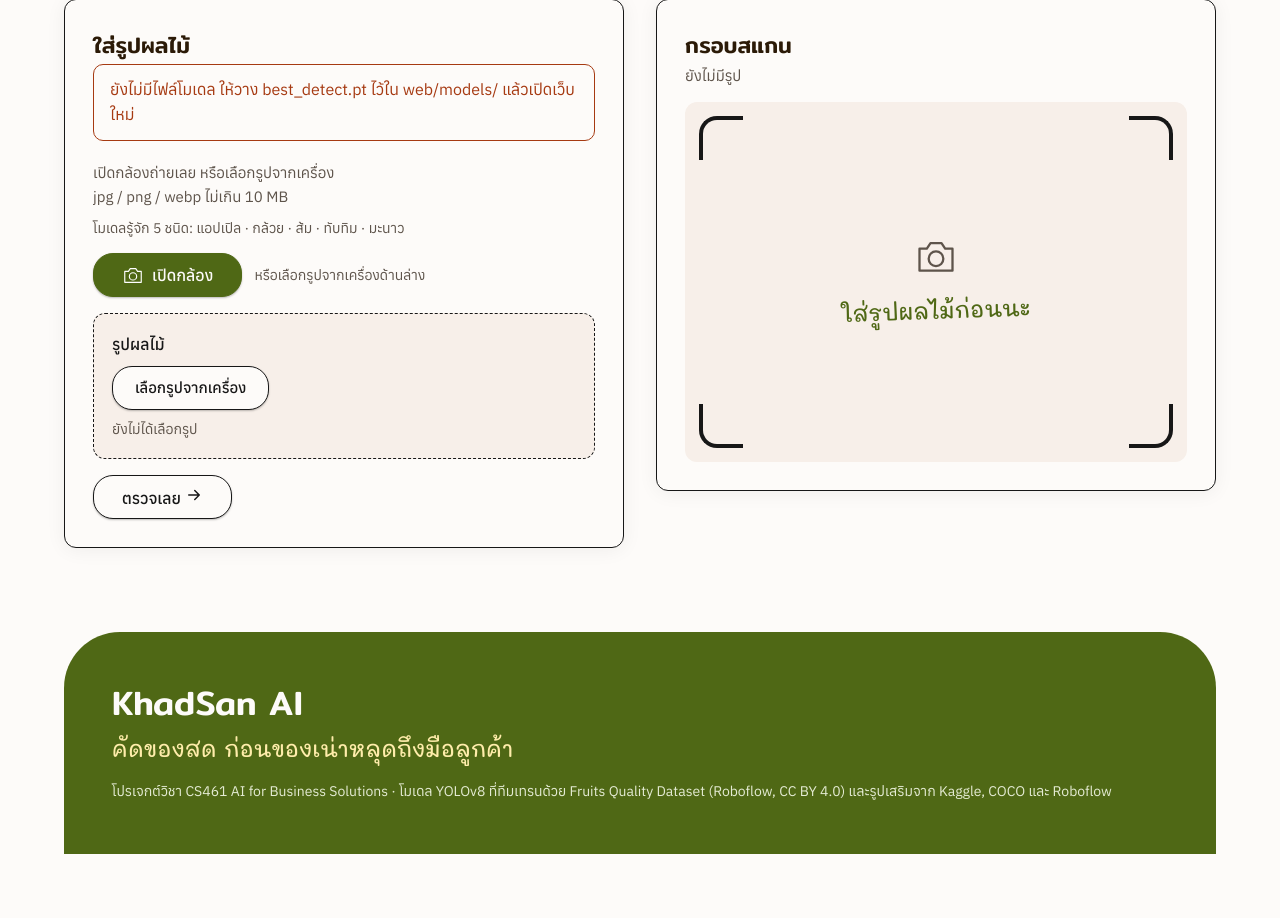
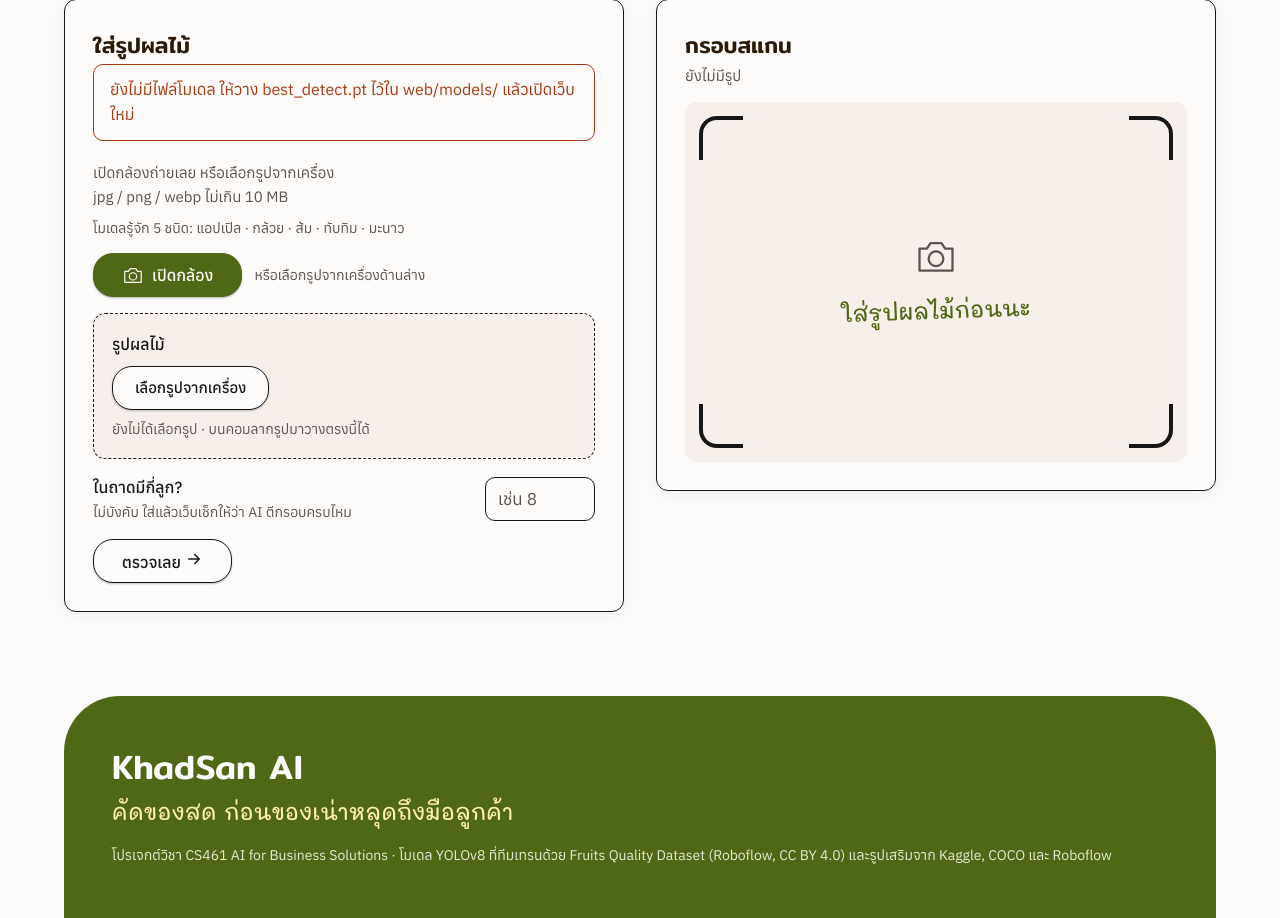
Before and after one commit to srirat-intalai/khadsan-ai, a Flask app: page / in a window 1280 px wide. Shown: the part 905-1823 px from the top of the page. Before the commit the page ends 1759 px from the top, so only its background shows below. Run offline with Flask 3, Linux system fonts and the light colour scheme.

Commit message:
final update

```diff
--- a/web/app.py
+++ b/web/app.py
@@ -21,6 +21,7 @@ CONF_MIN = 0.40         # มั่นใจต่ำกว่านี้ไม
 LOW_CONF = 60           # มั่นใจต่ำกว่านี้ (%) = "ให้คนดู"
 HIGH_CONF = 85          # ว่าสดต้องมั่นใจตั้งแต่นี้ (%) ไม่ถึง = "ให้คนดู"
 MAX_FRUITS = 30         # โชว์รายการไม่เกินกี่ลูก
+MAX_COUNT = 300         # ช่อง "ในถาดมีกี่ลูก" รับได้ไม่เกินนี้
 SAME_FRUIT = 0.5        # กรอบทับกันเกินครึ่ง = ลูกเดียวกัน
 
 # ชื่อไทยของผลไม้ 5 ชนิด
@@ -38,7 +39,7 @@ if os.path.exists(CLASS_FILE):
 # สีกรอบ ต้องตรงกับสีใน static/style.css
 COLOR_GOOD = (79, 104, 21)      # เขียวมะกอก = สด
 COLOR_BAD = (166, 58, 18)       # สีอิฐ = เน่า
-COLOR_UNSURE = (94, 84, 75)     # หมึกจาง = ให้คนดู
+COLOR_UNSURE = (138, 97, 0)     # เหลืองอำพัน = ให้คนดู (มีงานต้องทำ ไม่ใช้สีเทา)
 COLOR_PAPER = (253, 251, 249)   # สีครีม ขอบกรอบและตัวเลข
 
 
@@ -70,6 +71,7 @@ app.config["MAX_CONTENT_LENGTH"] = MAX_MB * 1024 * 1024   # ใหญ่กว
 app.jinja_env.globals["icons"] = ICONS
 app.jinja_env.globals["thai_names"] = list(THAI_NAMES.values())
 app.jinja_env.globals["max_mb"] = MAX_MB
+app.jinja_env.globals["max_count"] = MAX_COUNT
 app.jinja_env.globals["img_size"] = IMG_SIZE
 app.jinja_env.globals["model_ready"] = os.path.exists(MODEL_FILE)   # ใส่ไฟล์โมเดลทีหลัง ต้องเปิดเว็บใหม่
 
@@ -316,14 +318,38 @@ def count_states(fruits):
     for f in fruits:
         summary[f["state"]] = summary[f["state"]] + 1
         if f["state"] == "bad":
-            summary["bad_nums"].append("#" + str(f["num"]))
+            summary["bad_nums"].append(str(f["num"]))
         if f["state"] == "unsure":
-            summary["unsure_nums"].append("#" + str(f["num"]))
+            summary["unsure_nums"].append(str(f["num"]))
     # เน่ากี่ % ของทั้งถาด
     summary["bad_percent"] = 0
     if summary["total"] > 0:
         summary["bad_percent"] = round(summary["bad"] * 100 / summary["total"])
     return summary
+
+
+# จำนวนลูกที่คนกรอกเอง (ไม่บังคับ) : เทียบกับจำนวนกรอบ บอกว่าตรวจครบไหม
+# ไม่กรอก / กรอกผิด = None (ทำงานเหมือนเดิม)
+def read_count(text):
+    try:
+        count = int(text)
+    except (TypeError, ValueError):
+        return None
+    if count < 1 or count > MAX_COUNT:
+        return None
+    return count
+
+
+def compare_count(summary, count):
+    summary["expected"] = count
+    summary["missing"] = 0     # AI ตีกรอบไม่ครบกี่ลูก
+    summary["extra"] = 0       # AI ตีกรอบเกินกี่กรอบ (อาจซ้อนลูกเดียวกัน)
+    if count is None:
+        return
+    if summary["total"] < count:
+        summary["missing"] = count - summary["total"]
+    if summary["total"] > count:
+        summary["extra"] = summary["total"] - count
 
 
 # เรียงรายการ : คัดออก → ให้คนดู → สด (เลขลูกไม่เปลี่ยน)
@@ -369,6 +395,7 @@ def scan():
 
     add_details(img, fruits)
     summary = count_states(fruits)
+    compare_count(summary, read_count(request.form.get("count")))
     photo = to_base64(draw_boxes(img, fruits), max_size=1200)
     rgb, small_size = color_mean(img)
 
--- a/web/static/scan.js
+++ b/web/static/scan.js
@@ -1,5 +1,5 @@
 // JavaScript ของหน้าเว็บ KhadSan AI
-// ทำ 6 อย่าง : 1) โชว์รูปตัวอย่าง 2) เตือนไฟล์ใหญ่ 3) ปุ่มกำลังตรวจ (กดซ้ำไม่ได้)
+// ทำ 6 อย่าง : 1) โชว์รูปตัวอย่าง (+ ลากรูปมาวาง / วางจากคลิปบอร์ด) 2) เตือนไฟล์ใหญ่ 3) ปุ่มกำลังตรวจ (กดซ้ำไม่ได้)
 //   4) เปิดกล้อง/ถ่ายรูป 5) ติ๊กขั้นตอนก่อนโชว์ผล 6) สแกนสด
 // ปิด JavaScript เว็บยังส่งรูปและเห็นผลได้ปกติ
 
@@ -75,6 +75,57 @@ input.addEventListener("change", function () {
     preview.hidden = false;
     if (stageSub) {
         stageSub.textContent = "รูปที่เลือก · กดตรวจได้เลย";
+    }
+});
+
+
+// ----- 1.5) ลากรูปมาวาง / วางรูปจากคลิปบอร์ด (Ctrl+V / ⌘V) -----
+// ใส่ไฟล์เข้าช่องเลือกรูปเหมือนกดเลือกเอง แล้วให้ข้อ 1) ทำรูปตัวอย่าง
+function putFile(file) {
+    if (!file || file.type.indexOf("image/") != 0) {
+        warn.textContent = "ใช้ได้เฉพาะไฟล์รูป jpg / png / webp";
+        warn.hidden = false;
+        return;
+    }
+    try {
+        var box = new DataTransfer();
+        box.items.add(file);
+        input.files = box.files;
+        input.dispatchEvent(new Event("change"));
+        button.focus({ preventScroll: true });
+        live.textContent = "ใส่รูปแล้ว กดตรวจได้เลย";
+    } catch (e) {
+        // เบราว์เซอร์เก่าใส่ไฟล์เองไม่ได้ ให้กดเลือกรูปแทน
+        warn.textContent = "เบราว์เซอร์นี้ลากรูปมาวางไม่ได้ ใช้ปุ่มเลือกรูปจากเครื่องแทนนะ";
+        warn.hidden = false;
+    }
+}
+
+// ลากไฟล์มาเหนือช่อง : ขอบเปลี่ยนเป็นสีเขียว
+drop.addEventListener("dragover", function (event) {
+    event.preventDefault();
+    drop.classList.add("drag-over");
+});
+drop.addEventListener("dragleave", function () {
+    drop.classList.remove("drag-over");
+});
+drop.addEventListener("drop", function (event) {
+    event.preventDefault();
+    drop.classList.remove("drag-over");
+    if (event.dataTransfer && event.dataTransfer.files.length > 0) {
+        putFile(event.dataTransfer.files[0]);
+    }
+});
+
+// วางรูปที่ก๊อปไว้ (ไม่ยุ่งตอนกำลังพิมพ์ในช่องจำนวนลูก)
+document.addEventListener("paste", function (event) {
+    if (event.target && event.target.tagName == "INPUT" && event.target.type != "file") {
+        return;
+    }
+    var items = event.clipboardData ? event.clipboardData.files : [];
+    if (items.length > 0) {
+        event.preventDefault();
+        putFile(items[0]);
     }
 });
 
@@ -352,7 +403,7 @@ var cssColors = getComputedStyle(page);
 var liveColors = {
     good: cssColors.getPropertyValue("--olive").trim(),
     bad: cssColors.getPropertyValue("--rotten").trim(),
-    unsure: cssColors.getPropertyValue("--muted").trim()
+    unsure: cssColors.getPropertyValue("--amber").trim()
 };
 var paperColor = cssColors.getPropertyValue("--paper").trim();
 var liveWords = { good: "สด", bad: "เน่า", unsure: "ให้คนดู" };
--- a/web/static/style.css
+++ b/web/static/style.css
@@ -11,6 +11,7 @@
     --olive-soft: #E4EBD3;
     --rotten: #A63A12;     /* ไว้ใช้ตอนผลเป็น "เน่า" */
     --butter: #FFEDAB;
+    --amber: #8A6100;      /* เหลืองอำพัน = ให้คนดู (มีงานต้องทำ) */
 }
 
 /* ===== พื้นหน้าเว็บ ===== */
@@ -268,6 +274,15 @@ form.scan-form.is-busy button.scan-btn {background: var(--olive-soft) !important
 /* รูปตัวอย่าง (scan.js สร้าง) */
 .preview {display: block; max-width: 100%; max-height: 200px; width: auto; margin-top: 12px; border-radius: 8px; border: 1.5px solid var(--ink); object-fit: contain; background: var(--paper);}
 /* เตือนไฟล์ใหญ่เกิน */
+/* ลากรูปมาวางบนช่อง : ขอบเขียว */
+.drop.drag-over {border-color: var(--olive); border-style: solid; background: var(--olive-soft);}
+/* ช่อง "ในถาดมีกี่ลูก?" (ไม่บังคับ) */
+.count-row {display: flex; flex-wrap: wrap; align-items: center; gap: 8px 14px; margin-bottom: 16px;}
+.count-label {flex: 1 1 220px; font-weight: 500;}
+.count-note {display: block; font-size: 14px; font-weight: 400; color: var(--muted);}
+.count-input {width: 110px; min-height: 44px; padding: 8px 12px; border: 1.5px solid var(--ink); border-radius: 10px; background: var(--paper); font-family: inherit; font-size: 17px; color: var(--ink); font-variant-numeric: tabular-nums;}
+.count-input:focus-visible {outline: 2px solid var(--olive); outline-offset: 2px;}
+.count-input::placeholder {color: var(--muted);}
 .drop-warn {display: block; margin-top: 8px; font-size: 14px; color: var(--rotten); font-weight: 500;}
 
 /* ===== โหมดกล้อง ===== */
@@ -532,7 +546,7 @@ details.card > summary:focus-visible {outline: 2px solid var(--olive); outline-o
 /* หัวข้อ : บรรทัดยาวพอๆ กัน */
 .section-title, .card-title, .tag-title, .step-title, .section-sub .caption {text-wrap: balance;}
 /* ข้อความรอง : บรรทัดสุดท้ายไม่เหลือคำเดียว */
-.card-sub, .known, .chip-note, .tag-others, .tag-warn, .frame-msg, .why-list li {text-wrap: pretty;}
+.card-sub, .known, .chip-note, .tag-others, .tag-warn, .frame-msg, .why-list li, .retry-lead, .retry-tips li, .count-note {text-wrap: pretty;}
 
 /* จอแคบมาก (320) : ลดตัวหนังสือขั้นตอน ไม่ให้ล้นช่อง */
 @media (max-width: 360px) {
--- a/web/templates/index.html
+++ b/web/templates/index.html
@@ -35,7 +35,7 @@
 </div>
 {% endmacro %}
 
-{# ===== 1 ข้อในเช็กลิสต์ : state = done / bad / unsure / none / skip / error / "" , wait = ข้อความตอนกำลังทำ ===== #}
+{# ===== 1 ข้อในเช็กลิสต์ : state = done / bad / unsure / miss / extra / none / skip / error / "" , wait = ข้อความตอนกำลังทำ ===== #}
 {% macro step(num, title, sub, state, wait) %}
 <div class="step{% if state %} step-{{ state }}{% endif %}">
     <div class="step-num">{{ num }}</div>
@@ -49,6 +49,8 @@
             {%- if state == "done" %}เสร็จแล้ว{% endif -%}
             {%- if state == "bad" %}ต้องคัดออก{% endif -%}
             {%- if state == "unsure" %}ให้คนดู{% endif -%}
+            {%- if state == "miss" %}ตีกรอบไม่ครบ{% endif -%}
+            {%- if state == "extra" %}กรอบเกิน{% endif -%}
             {%- if state == "none" %}ไม่พบผลไม้{% endif -%}
             {%- if state == "skip" %}ไม่ได้ตรวจ{% endif -%}
             {%- if state == "error" %}ใช้รูปนี้ไม่ได้{% endif -%}
@@ -102,7 +104,7 @@
             {# ปิดกล้องแยกไปไว้ขวาสุด กันกดพลาดตอนจะกดสแกนสด #}
             <button class="pill cam-close" type="button">ปิดกล้อง</button>
         </div>
-        <div class="cam-note">สแกนสด = เล็งกล้องค้างไว้ กรอบจะขึ้นตามผลไม้ (กรอบเทาเส้นประ = ให้คนดู) · อยากได้รายละเอียดทีละลูก กด "ถ่าย" แล้วตรวจ</div>
+        <div class="cam-note">สแกนสด = เล็งกล้องค้างไว้ กรอบจะขึ้นตามผลไม้ (กรอบเหลืองเส้นประ = ให้คนดู) · อยากได้รายละเอียดทีละลูก กด "ถ่าย" แล้วตรวจ</div>
     </div>
     <div class="cam-msg" role="alert" hidden></div>
 
@@ -112,10 +114,15 @@
         <input class="file-input" type="file" name="photo" accept="image/jpeg,image/png,image/webp" required>
         <span class="file-btn" aria-hidden="true">เลือกรูปจากเครื่อง</span>
         {# 2 ข้อความนี้ CSS สลับให้เองตอนเลือกรูป #}
-        <span class="drop-hint">ยังไม่ได้เลือกรูป</span>
+        <span class="drop-hint">ยังไม่ได้เลือกรูป · บนคอมลากรูปมาวางตรงนี้ได้</span>
         <span class="drop-ok">{{ icons.check|safe }} เลือกรูปแล้ว กด "{{ button_text }}" ได้</span>
         {# เตือนไฟล์ใหญ่ + รูปตัวอย่าง (scan.js ใส่) #}
         <span class="drop-warn" role="alert" hidden></span>
+    </label>
+    {# จำนวนลูกที่คนนับเอง (ไม่บังคับ) : เว็บเทียบกับจำนวนกรอบ บอกว่า AI ตีกรอบครบไหม #}
+    <label class="count-row">
+        <span class="count-label">ในถาดมีกี่ลูก? <span class="count-note">ไม่บังคับ ใส่แล้วเว็บเช็กให้ว่า AI ตีกรอบครบไหม</span></span>
+        <input class="count-input" type="number" name="count" min="1" max="{{ max_count }}" step="1" inputmode="numeric" placeholder="เช่น 8">
     </label>
     <button class="pill scan-btn" type="submit">
         <span class="btn-ready">{{ button_text }} {{ icons.arrow|safe }}</span>
@@ -160,6 +167,8 @@
         {% set s2 = "none" %}{% set s3 = "skip" %}
     {% else %}
         {% set s2 = "done" %}
+        {# กรอกจำนวนลูกไว้ แต่จำนวนกรอบไม่ตรง : ขั้นที่ 2 ขึ้น ! #}
+        {% if summary.missing > 0 %}{% set s2 = "miss" %}{% elif summary.extra > 0 %}{% set s2 = "extra" %}{% endif %}
         {# ขั้นที่ 3 บอกเรื่องสำคัญสุดก่อน : คัดออก -> ให้คนดู -> เสร็จ #}
         {% if summary.bad > 0 %}{% set s3 = "bad" %}{% elif summary.unsure > 0 %}{% set s3 = "unsure" %}{% else %}{% set s3 = "done" %}{% endif %}
     {% endif %}
@@ -196,6 +205,11 @@
                     <div class="tag-hole"></div>
                     {% if summary.total == 0 %}
                     <div class="stamp stamp-none">ไม่เจอผลไม้</div>
+                    {% elif summary.missing > 0 %}
+                    {# จำนวนกรอบไม่ตรงกับที่นับ : เรื่องนี้สำคัญกว่า เพราะลูกที่ไม่มีกรอบอาจเน่า #}
+                    <div class="stamp stamp-unsure">ตรวจไม่ครบ {{ summary.missing }} ลูก</div>
+                    {% elif summary.extra > 0 %}
+                    <div class="stamp stamp-unsure">กรอบเกิน {{ summary.extra }} กรอบ</div>
                     {% elif summary.bad > 0 %}
                     <div class="stamp stamp-rotten">คัดออก {{ summary.bad }} ลูก</div>
                     {% elif summary.unsure > 0 %}
@@ -205,14 +219,20 @@
                     {% endif %}
                     <div class="tag-title">ป้ายตรวจคุณภาพ</div>
                     {# นับได้แค่ลูกที่มีกรอบ เลยเขียนว่า "ตีกรอบได้" ไม่ใช่ "เจอ" #}
-                    <div class="tag-row"><span class="tag-key">AI ตีกรอบได้</span><span class="tag-line">{{ summary.total }} ลูก{% if summary.bad > 0 %} · <span class="nowrap">เน่า {{ summary.bad }} ลูก ({{ summary.bad_percent }}%)</span>{% endif %}</span></div>
+                    {# กรอกจำนวนลูกไว้ : บอกเป็น "ได้ 1 จาก 5 ลูก" #}
+                    <div class="tag-row"><span class="tag-key">AI ตีกรอบได้</span><span class="tag-line">{% if summary.extra > 0 %}{{ summary.total }} กรอบ (นับได้ {{ summary.expected }} ลูก){% else %}{{ summary.total }}{% if summary.expected %} จาก {{ summary.expected }}{% endif %} ลูก{% endif %}</span></div>
                     {% if summary.total > 0 %}
-                    <div class="tag-row"><span class="tag-key">คัดออก</span>{% if summary.bad_nums %}<span class="tag-line tag-bad">{{ summary.bad_nums|join(", ") }}</span>{% else %}<span class="tag-line">ไม่มีในกรอบ</span>{% endif %}</div>
-                    <div class="tag-row"><span class="tag-key">ให้คนดู</span><span class="tag-line">{% if summary.unsure_nums %}{{ summary.unsure_nums|join(", ") }}{% else %}ไม่มีในกรอบ{% endif %}</span></div>
+                    {# เลขลูกเขียนแบบเดียวกับเลขบนกรอบในรูป #}
+                    <div class="tag-row"><span class="tag-key">คัดออก</span>{% if summary.bad_nums %}<span class="tag-line tag-bad">เลข {{ summary.bad_nums|join(", ") }}</span>{% else %}<span class="tag-line">ไม่มี</span>{% endif %}</div>
+                    <div class="tag-row"><span class="tag-key">ให้คนดู</span>{% if summary.unsure_nums %}<span class="tag-line tag-unsure">เลข {{ summary.unsure_nums|join(", ") }}</span>{% else %}<span class="tag-line">ไม่มี</span>{% endif %}</div>
                     <div class="tag-row"><span class="tag-key">สด</span><span class="tag-line">{{ summary.good }} ลูก</span></div>
                     {% endif %}
-                    {# ลูกที่ไม่มีกรอบ = AI ไม่ได้ดู ต้องอยู่ในป้าย ไม่ใช่ตัวเล็กข้างล่าง #}
-                    <div class="tag-row tag-row-out"><span class="tag-key">ลูกนอกกรอบ</span><span class="tag-line">ไม่ได้ตรวจ ให้คนดูเอง</span></div>
+                    {# จำนวนไม่ตรง : แถวเตือนเด่นในป้าย #}
+                    {% if summary.missing > 0 %}
+                    <div class="tag-row tag-row-alert"><span class="tag-key">ไม่มีกรอบ</span><span class="tag-line">{{ summary.missing }} ลูก AI ไม่ได้ตรวจ ให้คนดู</span></div>
+                    {% elif summary.extra > 0 %}
+                    <div class="tag-row tag-row-alert"><span class="tag-key">กรอบเกิน</span><span class="tag-line">{{ summary.extra }} กรอบ อาจซ้อนลูกเดียวกัน ให้คนดู</span></div>
+                    {% endif %}
                     <div class="tag-foot">ตรวจโดย KhadSan AI</div>
                 </div>
             </div></div>
@@ -227,11 +247,14 @@
                 </ul>
                 <a class="pill retry-btn" href="#next">ถ่ายหรือเลือกรูปใหม่ {{ icons.arrow|safe }}</a>
             </div>
-            {% else %}
-            <div class="tag-warn">ผลไม้เยอะหรือซ้อนกัน AI อาจตีกรอบไม่ครบ ลองแยกกองแล้วถ่ายใหม่</div>
+            {% elif summary.missing > 0 %}
+            <div class="tag-warn">ลองแยกกองให้ผลไม้ไม่ซ้อนกัน ถ่ายใกล้ขึ้น แล้วสแกนใหม่</div>
+            {% elif not summary.expected %}
+            {# ไม่ได้กรอกจำนวน : เตือนสั้นๆ (เรื่องผลไม้ซ้อน เตือนเฉพาะตอนหลายลูก) #}
+            <div class="tag-warn">ลูกที่ไม่มีกรอบ AI ไม่ได้ตรวจ{% if summary.total >= 6 %} ผลไม้เยอะหรือซ้อนกัน AI อาจตีกรอบไม่ครบ{% endif %} · ใส่จำนวนลูกตอนสแกน เว็บจะเช็กให้ว่าครบไหม</div>
             {% endif %}
             {# โปรแกรมอ่านหน้าจอจะอ่านสรุปนี้ก่อนรายการ #}
-            <div class="sr-only" id="summary-text">ผลตรวจ: AI ตีกรอบได้ {{ summary.total }} ลูก คัดออก {{ summary.bad }} ลูก ({{ summary.bad_percent }}%) ให้คนดู {{ summary.unsure }} ลูก สด {{ summary.good }} ลูก ลูกที่ไม่มีกรอบ AI ไม่ได้ตรวจ</div>
+            <div class="sr-only" id="summary-text">ผลตรวจ: AI ตีกรอบได้ {{ summary.total }}{% if summary.expected %} จาก {{ summary.expected }}{% endif %} ลูก{% if summary.missing > 0 %} ตรวจไม่ครบ {{ summary.missing }} ลูก{% endif %}{% if summary.extra > 0 %} กรอบเกิน {{ summary.extra }} กรอบ{% endif %} คัดออก {{ summary.bad }} ลูก ให้คนดู {{ summary.unsure }} ลูก สด {{ summary.good }} ลูก ลูกที่ไม่มีกรอบ AI ไม่ได้ตรวจ</div>
             {# มือถือ : ทางลัดไปสแกนรูปต่อไป (หน้าไม่เจอผลไม้มีปุ่มถ่ายใหม่แล้ว) #}
             {% if summary.total > 0 %}<a class="jump-next" href="#next">สแกนรูปต่อไป ↓</a>{% endif %}
         </div>
@@ -260,8 +283,8 @@
         </div>
         {% endif %}
 
-        <!-- AI ตัดสินจากอะไร (พับไว้ เปิดเองเฉพาะตอนมีลูกให้คนดู) -->
-        <details class="card r-why"{% if summary.unsure > 0 %} open{% endif %}>
+        <!-- AI ตัดสินจากอะไร (พับไว้ เปิดเองเฉพาะตอนมีลูกให้คนดู หรือจำนวนกรอบไม่ตรง) -->
+        <details class="card r-why"{% if summary.unsure > 0 or summary.missing > 0 or summary.extra > 0 %} open{% endif %}>
             <summary class="card-title">AI ตัดสินจากอะไร</summary>
             <ul class="why-list">
                 <li><b>เรียนจากรูปจริง</b> โมเดล YOLOv8 ฝึกจากรูปผลไม้ 1,624 รูปที่คนติดป้ายไว้แล้วว่าลูกไหนสด ลูกไหนเน่า และรูปเสริมอีกราว 3,300 รูป</li>
@@ -288,22 +311,13 @@
             {% set legend = [] %}
             {% if summary.good > 0 %}{% set _ = legend.append("กรอบเขียว เลขพื้นขาว = สด") %}{% endif %}
             {% if summary.bad > 0 %}{% set _ = legend.append("กรอบอิฐ เลขพื้นทึบ = คัดออก") %}{% endif %}
-            {% if summary.unsure > 0 %}{% set _ = legend.append("กรอบเทาเส้นประ = ให้คนดู") %}{% endif %}
+            {% if summary.unsure > 0 %}{% set _ = legend.append("กรอบเหลืองเส้นประ = ให้คนดู") %}{% endif %}
             <div class="card-sub">{% for l in legend %}<span class="nowrap">{{ l }}</span>{% if not loop.last %} · {% endif %}{% endfor %}</div>
             {% else %}<div class="card-sub">รูปที่ใส่เข้ามา</div>{% endif %}
             <div class="frame has-img has-result">
                 <img class="frame-photo" src="{{ photo }}" alt="รูปผลไม้ที่ใส่เข้ามา พร้อมกรอบและเลขที่ AI ตีไว้">
                 {{ corners() }}
             </div>
-            {# ไม่เจอผลไม้ ไม่ต้องมีแถบนี้ #}
-            {% if summary.total == 0 %}
-            {% elif summary.bad > 0 %}
-            <div class="status status-bad">ตรวจเสร็จ · มีลูกที่ต้องคัดออก</div>
-            {% elif summary.unsure > 0 %}
-            <div class="status status-unsure">ตรวจเสร็จ · มีลูกที่ต้องให้คนดู</div>
-            {% else %}
-            <div class="status">{{ icons.check|safe }} ตรวจเสร็จ · สดทั้งหมด</div>
-            {% endif %}
         </div>
 
         <!-- สแกนรูปต่อไป -->
```
Also changed, not shown: other parts of web/static/style.css (+17 -13 lines).
